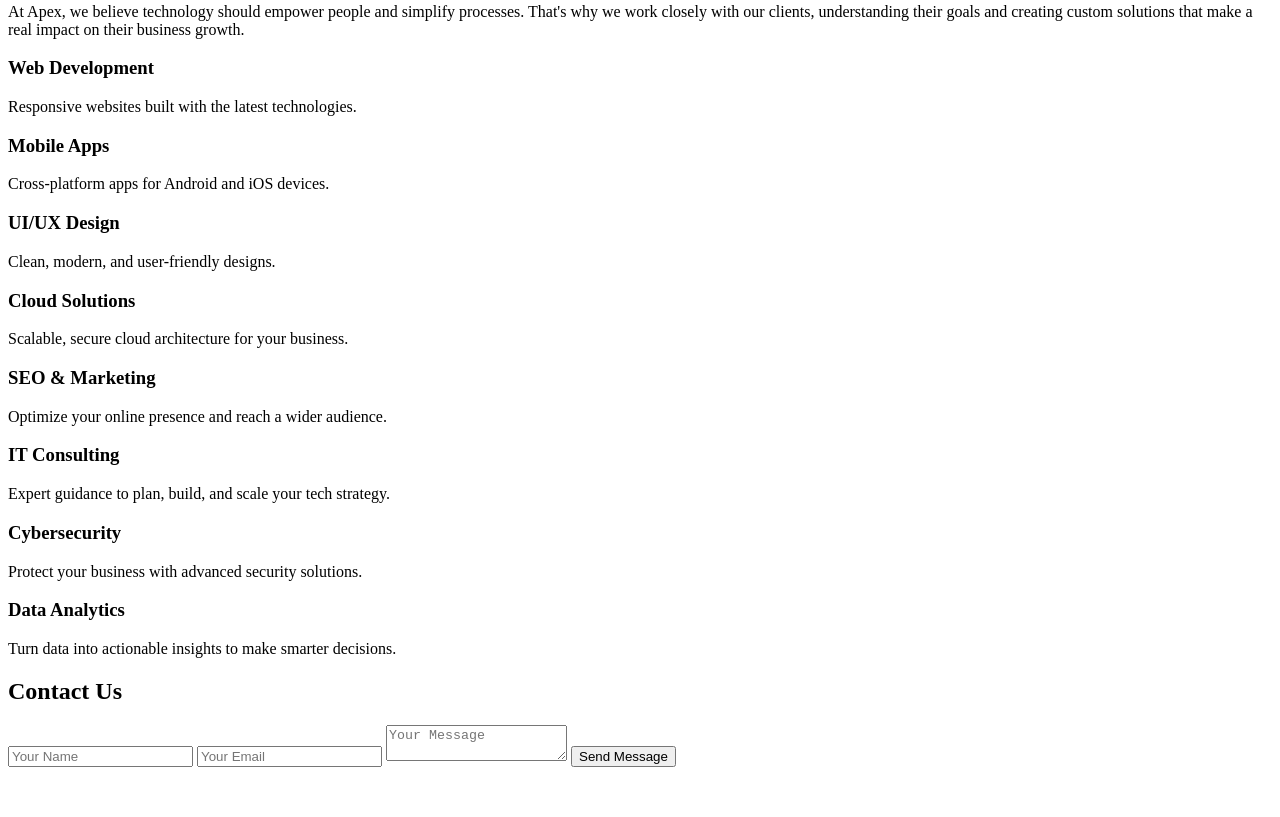
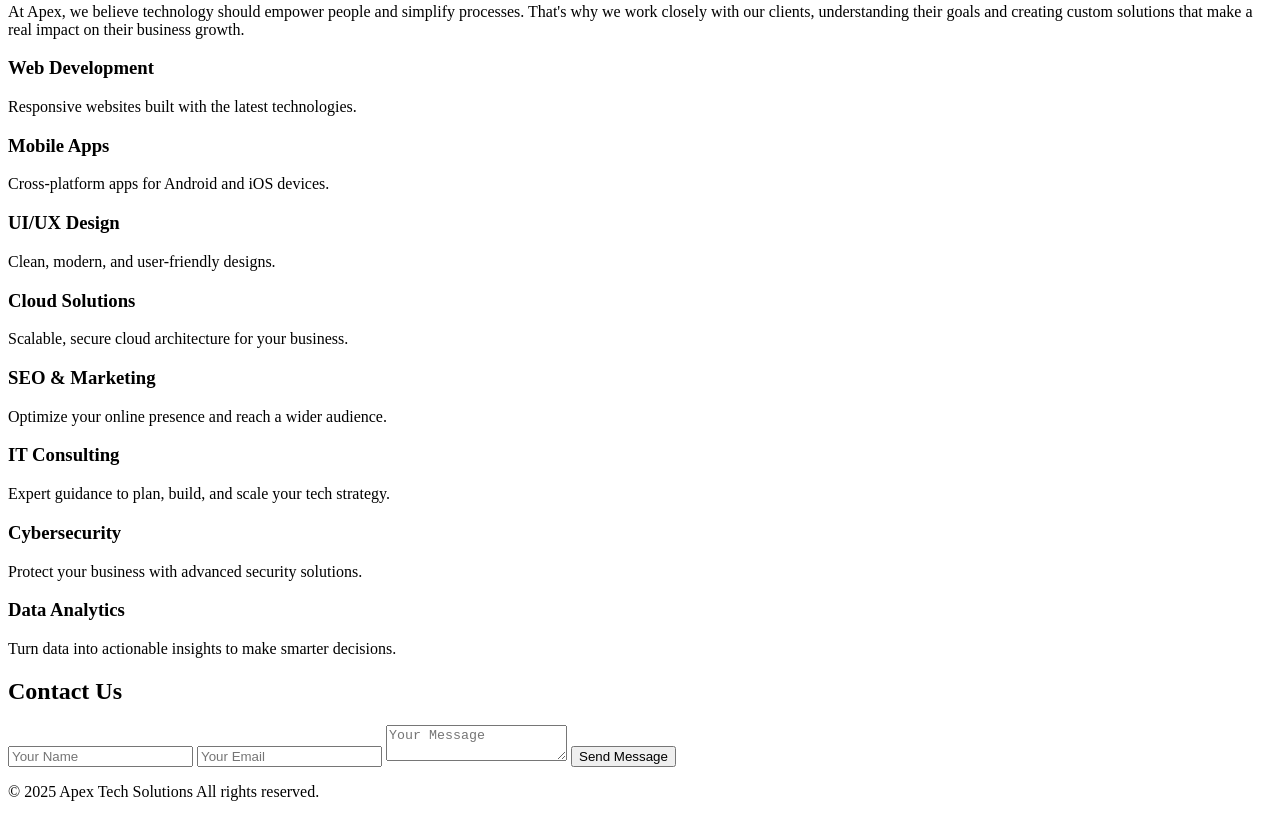
Before and after one commit to ib-ahmedd/ib-ahmedd-Frontend-version-control-task-ibrahim-ahmed, a plain HTML site: page index.html in a window 1280 px wide. Shown: the part 385-1202 px from the top of the page. Before the commit the page ends 1160 px from the top, so only its background shows below. Drawn offline with Linux system fonts and the light colour scheme.

Commit message:
create footer section

```diff
--- a/index.html
+++ b/index.html
@@ -96,5 +96,9 @@
         <button type="submit">Send Message</button>
       </form>
     </section>
+    <!-- Footer -->
+    <footer>
+      <p>&copy; 2025 Apex Tech Solutions All rights reserved.</p>
+    </footer>
   </body>
 </html>
```
